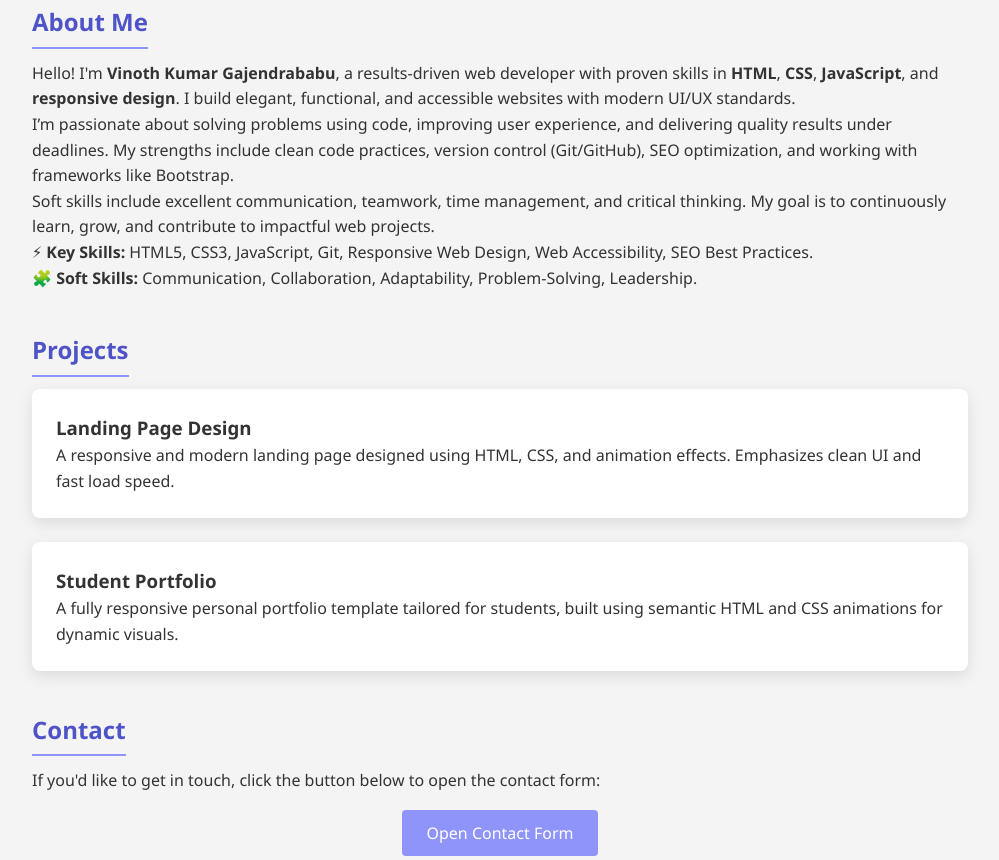
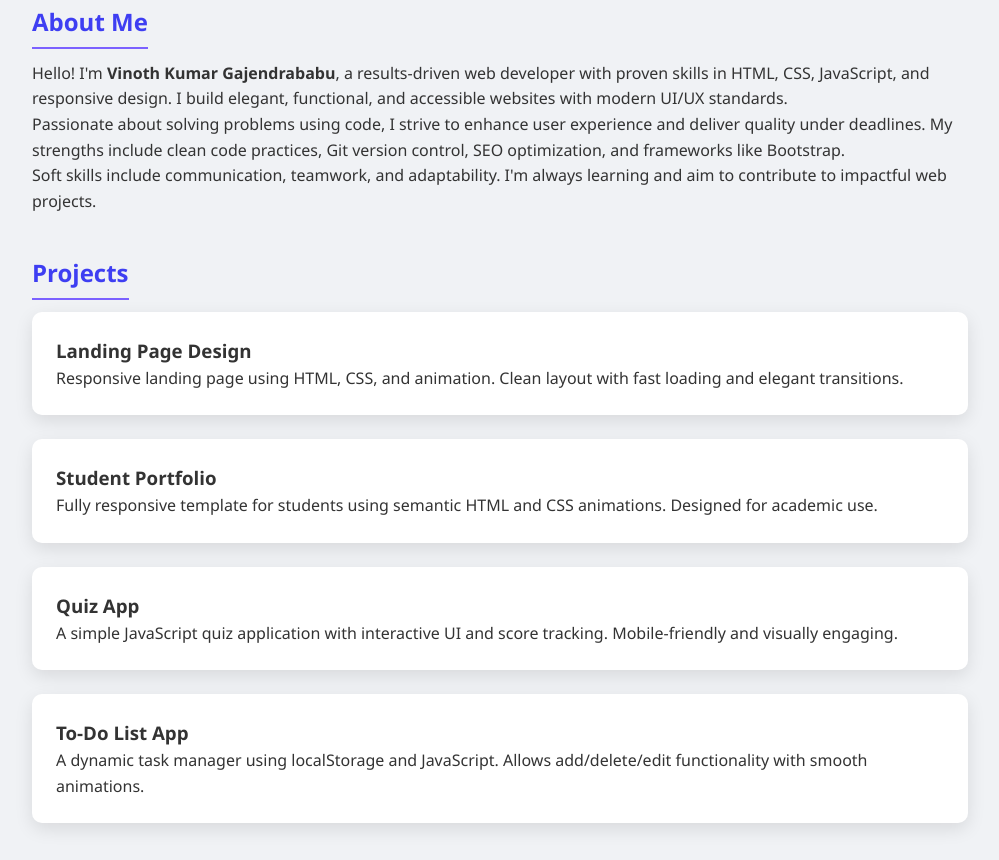
Before and after one commit to VinothKumarGajendrababu/First, a plain HTML site: page index.html in a window 1280 px wide. Shown: the part 419-1279 px from the top of the page, without its empty margins (140-1139 px from the left). Drawn offline with Linux system fonts and the light colour scheme.

Commit message:
Update index.html

```diff
--- a/index.html
+++ b/index.html
@@ -1,18 +1,16 @@
-<!DOCTYPE html>
-<html lang="en">
+<!DOCTYPE html><html lang="en">
 <head>
   <meta charset="UTF-8" />
   <meta name="viewport" content="width=device-width, initial-scale=1.0" />
   <title>Vinoth Kumar Gajendrababu | Portfolio</title>
   <style>
     :root {
-      --primary-color: #4e54c8;
-      --secondary-color: #8f94fb;
+      --primary-color: #3e3ef2;
+      --secondary-color: #7b61ff;
+      --accent-color: #ff4081;
       --text-color: #fff;
-      --bg-color: #f4f4f4;
-    }
-
-    * {
+      --bg-color: #f0f2f5;
+    }* {
   margin: 0;
   padding: 0;
   box-sizing: border-box;
@@ -69,7 +67,7 @@
 }
 
 nav a:hover {
-      color: #ffeb3b;
+  color: var(--accent-color);
 }
 
 .container {
@@ -100,20 +98,20 @@
   background: #fff;
   padding: 1.5rem;
   margin-bottom: 1.5rem;
-      border-radius: 8px;
-      box-shadow: 0 5px 15px rgba(0, 0, 0, 0.1);
+  border-radius: 10px;
+  box-shadow: 0 6px 18px rgba(0, 0, 0, 0.1);
   transition: transform 0.3s ease, box-shadow 0.3s ease;
-      animation: zoomIn 0.5s ease forwards;
+  animation: popIn 0.7s ease forwards;
 }
 
 .project:hover {
-      transform: scale(1.03);
-      box-shadow: 0 8px 20px rgba(0, 0, 0, 0.15);
+  transform: translateY(-5px) scale(1.02);
+  box-shadow: 0 10px 25px rgba(0, 0, 0, 0.2);
 }
 
-    @keyframes zoomIn {
-      from { transform: scale(0.95); opacity: 0; }
-      to { transform: scale(1); opacity: 1; }
+@keyframes popIn {
+  from { transform: translateY(20px); opacity: 0; }
+  to { transform: translateY(0); opacity: 1; }
 }
 
 footer {
@@ -126,7 +124,7 @@
 
 button {
   padding: 0.75rem 1.5rem;
-      background: var(--secondary-color);
+  background: var(--accent-color);
   color: #fff;
   border: none;
   border-radius: 4px;
@@ -136,13 +134,14 @@
 }
 
 button:hover {
-      background: #5c6bc0;
+  background: #e91e63;
 }
 
 .contact-button-wrapper {
   text-align: center;
   margin-top: 1rem;
 }
+
   </style>
 </head>
 <body>
@@ -155,41 +154,29 @@
       <a href="#projects">Projects</a>
       <a href="#contact">Contact</a>
     </nav>
-  </header>
-
-  <div class="container">
+  </header>  <div class="container">
     <section id="about">
       <h2>About Me</h2>
-      <p>
-        Hello! I'm <strong>Vinoth Kumar Gajendrababu</strong>, a results-driven web developer with proven skills in
-        <strong>HTML</strong>, <strong>CSS</strong>, <strong>JavaScript</strong>, and <strong>responsive design</strong>.
-        I build elegant, functional, and accessible websites with modern UI/UX standards.
-      </p>
-      <p>
-        I’m passionate about solving problems using code, improving user experience, and delivering quality results under deadlines.
-        My strengths include clean code practices, version control (Git/GitHub), SEO optimization, and working with frameworks like Bootstrap.
-      </p>
-      <p>
-        Soft skills include excellent communication, teamwork, time management, and critical thinking.
-        My goal is to continuously learn, grow, and contribute to impactful web projects.
-      </p>
-      <p>
-        ⚡ <strong>Key Skills:</strong> HTML5, CSS3, JavaScript, Git, Responsive Web Design, Web Accessibility, SEO Best Practices.
-      </p>
-      <p>
-        🧩 <strong>Soft Skills:</strong> Communication, Collaboration, Adaptability, Problem-Solving, Leadership.
-      </p>
-    </section>
-
-    <section id="projects">
+      <p>Hello! I'm <strong>Vinoth Kumar Gajendrababu</strong>, a results-driven web developer with proven skills in HTML, CSS, JavaScript, and responsive design. I build elegant, functional, and accessible websites with modern UI/UX standards.</p>
+      <p>Passionate about solving problems using code, I strive to enhance user experience and deliver quality under deadlines. My strengths include clean code practices, Git version control, SEO optimization, and frameworks like Bootstrap.</p>
+      <p>Soft skills include communication, teamwork, and adaptability. I'm always learning and aim to contribute to impactful web projects.</p>
+    </section><section id="projects">
   <h2>Projects</h2>
   <div class="project">
     <h3>Landing Page Design</h3>
-        <p>A responsive and modern landing page designed using HTML, CSS, and animation effects. Emphasizes clean UI and fast load speed.</p>
+    <p>Responsive landing page using HTML, CSS, and animation. Clean layout with fast loading and elegant transitions.</p>
   </div>
   <div class="project">
     <h3>Student Portfolio</h3>
-        <p>A fully responsive personal portfolio template tailored for students, built using semantic HTML and CSS animations for dynamic visuals.</p>
+    <p>Fully responsive template for students using semantic HTML and CSS animations. Designed for academic use.</p>
+  </div>
+  <div class="project">
+    <h3>Quiz App</h3>
+    <p>A simple JavaScript quiz application with interactive UI and score tracking. Mobile-friendly and visually engaging.</p>
+  </div>
+  <div class="project">
+    <h3>To-Do List App</h3>
+    <p>A dynamic task manager using localStorage and JavaScript. Allows add/delete/edit functionality with smooth animations.</p>
   </div>
 </section>
 
@@ -197,14 +184,13 @@
   <h2>Contact</h2>
   <p>If you'd like to get in touch, click the button below to open the contact form:</p>
   <div class="contact-button-wrapper">
-        <a href="https://docs.google.com/forms/d/1ALm-Dto2aGe-CT15NaOkmWP4J549nalZu9dvwo1h-Ww/edit?usp=forms_home&ouid=108307609702393494848&ths=true&pli=1" target="_blank">
+    <a href="https://docs.google.com/forms/d/1ALm-Dto2aGe-CT15NaOkmWP4J549nalZu9dvwo1h-Ww/viewform" target="_blank">
       <button>Open Contact Form</button>
     </a>
   </div>
 </section>
-  </div>
 
-  <footer>
+  </div>  <footer>
     <p>&copy; 2025 Vinoth Kumar Gajendrababu. All rights reserved.</p>
   </footer>
 </body>
```
Lines whose indentation alone changed are shown as unchanged.
